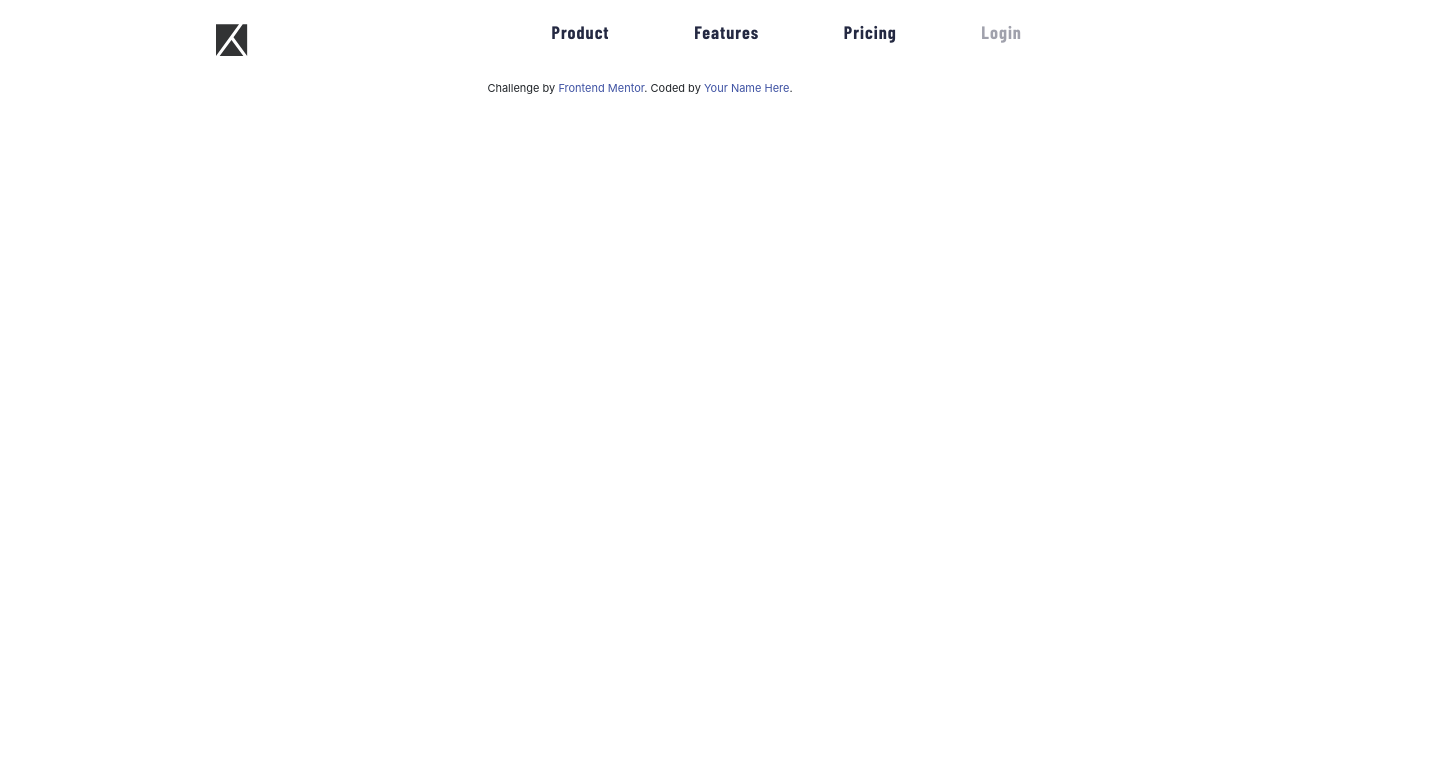
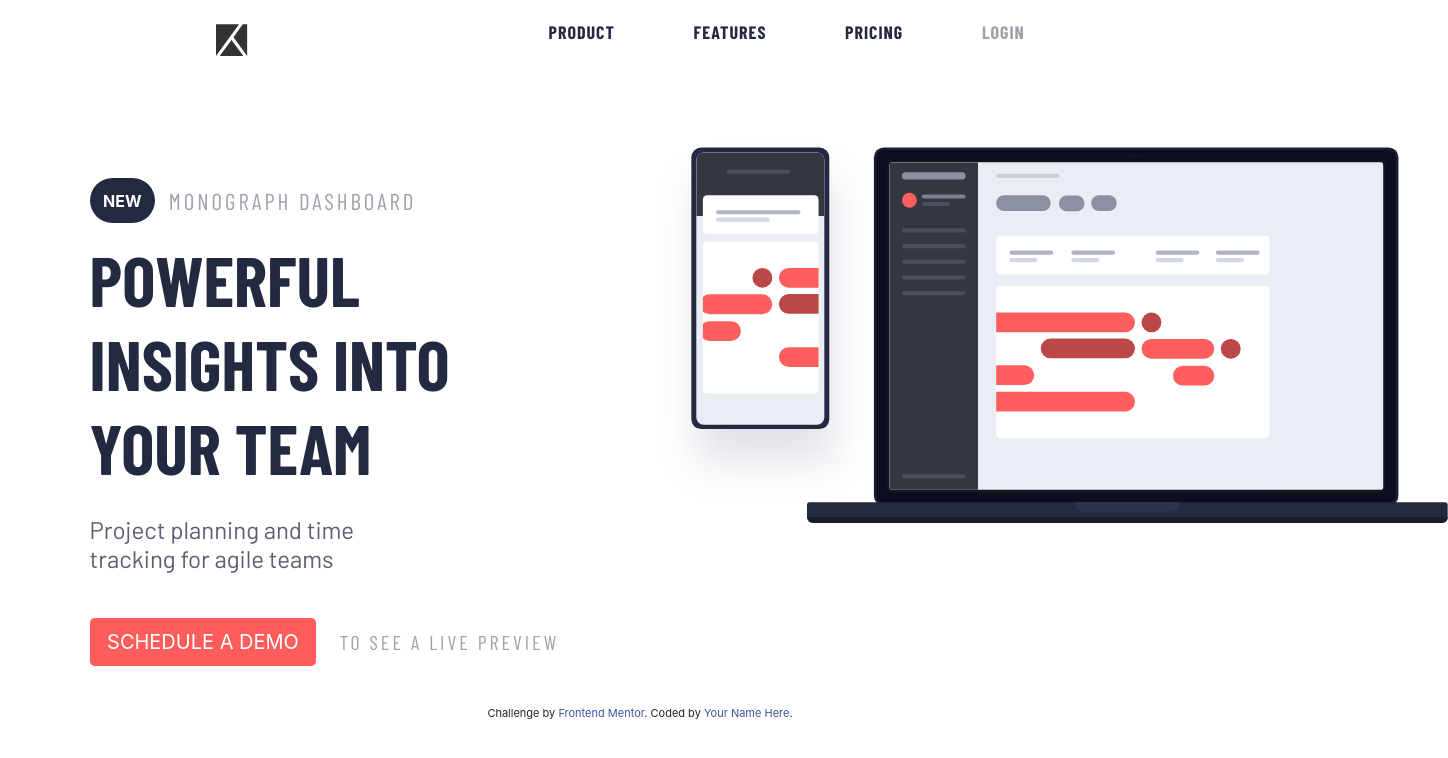
Before and after one commit to clf94-dev/project-tracking-intro, a plain HTML site: page index.html in a window 1280 px wide. Shown: the whole page, 1448 px wide, since content can reach past the window. Drawn offline with nearby package versions, Linux system fonts and the light colour scheme.

Commit message:
top section added

```diff
--- a/css/styles.scss
+++ b/css/styles.scss
@@ -32,6 +32,7 @@ nav {
             a {
                 text-decoration: none;
                 letter-spacing: 1px;
+                text-transform: uppercase;
                 font-size: 18px;
                 font-weight: $font-weight-bold;
                 &.nav-links-color {
@@ -55,7 +56,7 @@ nav {
         }
     }
 
-@media screen and (max-width:500px) {
+    @media screen and (max-width:789px) {
         body {
             overflow-x: hidden;
         }
@@ -109,3 +110,97 @@ nav {
             transform: rotate(45deg) translate(-5px, -6px);
         }
     }
+
+    // top section
+    #top {
+        padding-top: 60px;
+        .col-text {
+            padding: 3% 7%;
+            .row {
+                margin-left: 0.1%;
+                .new-btn {
+                    background-color: $very-darkblue;
+                    color: white;
+                    font-weight: $font-weight-bold;
+                    border-radius: 25px;
+                    margin-right: 3%;
+                }
+                h3 {
+                    font-family: $font-family-heading;
+                    letter-spacing: 3px;
+                    color: $grayish-blue;
+                    text-transform: uppercase;
+                    font-size: 23px;
+                    margin-top: 2%;
+                }
+            }
+            h1 {
+                padding: 3% 0;
+                text-transform: uppercase;
+                color: $very-darkblue;
+                font-size: 70px;
+                font-family: $font-family-heading;
+                font-weight: $font-weight-bold;
+            }
+            h4 {
+                font-family: $font-family;
+                color: $dark-grayishblue;
+                padding: 1% 35% 3% 0;
+            }
+            .cta-row {
+                margin-left: 0.1%;
+                padding-top: 5%;
+                .btn-demo {
+                    background-color: $red;
+                    color: white;
+                    text-transform: uppercase;
+                    padding: auto 5%;
+                }
+                h5 {
+                    text-transform: uppercase;
+                    margin: auto 0 auto 5%;
+                    color: $grayish-blue;
+                    font-family: $font-family-heading;
+                    letter-spacing: 3px;
+                }
+            }
+        }
+        .col-im {
+            z-index: -1;
+            img {
+                width: 130%;
+            }
+        }
+    }
+
+    @media screen and (max-width:789px) {
+        .col-row {
+            display: flex;
+            flex-flow: column-reverse;
+        }
+        .col-text {
+            margin-top: 20%;
+            .cta-row {
+                h5 {
+                    margin-left: 5px;
+                    letter-spacing: 1.5px;
+                    font-size: 18px;
+                }
+            }
+        }
+    }
+
+    @media screen and (max-width:375px) {
+        #top {
+            padding-bottom: 10%;
+            .col-text {
+                padding-top: 5%;
+                .cta-row {
+                    h5 {
+                        padding-top: 5%;
+                        margin-left: 0;
+                    }
+                }
+            }
+        }
+    }
--- a/index.html
+++ b/index.html
@@ -32,6 +32,7 @@
 </head>
 
 <body>
+
     <section id="navbar">
         <div class="container">
             <nav>
@@ -61,7 +62,27 @@
             </nav>
         </div>
     </section>
-    <section id="top"></section>
+    <section id="top">
+        <div class="container-fluid">
+            <div class="row col-row">
+                <div class="col-lg-6 col-text ">
+                    <div class="row">
+                        <button class="btn  new-btn">NEW</button>
+                        <h3> Monograph Dashboard</h3>
+                    </div>
+                    <h1>Powerful insights into your team</h1>
+                    <h4> Project planning and time tracking for agile teams</h4>
+                    <div class="row cta-row">
+                        <button class="btn btn-lg btn-demo">  Schedule a demo</button>
+                        <h5> to see a live preview</h5>
+                    </div>
+                </div>
+                <div class="col-lg-6 col-im">
+                    <img src="images/illustration-devices.svg" alt="">
+                </div>
+            </div>
+        </div>
+    </section>
 
     <footer>
         <p class="attribution">
```
Also changed, not shown: css/styles.css, css/styles.min.css. Lines whose indentation alone changed are shown as unchanged.
